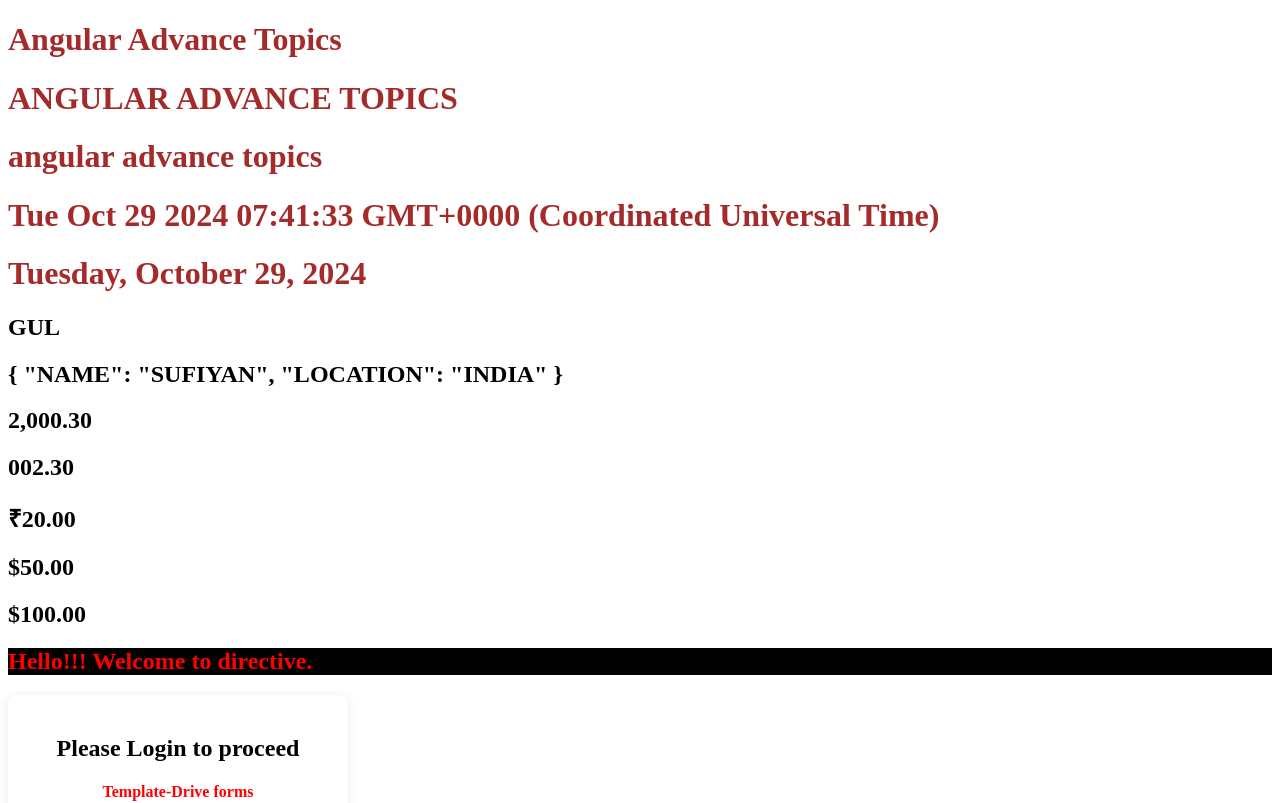
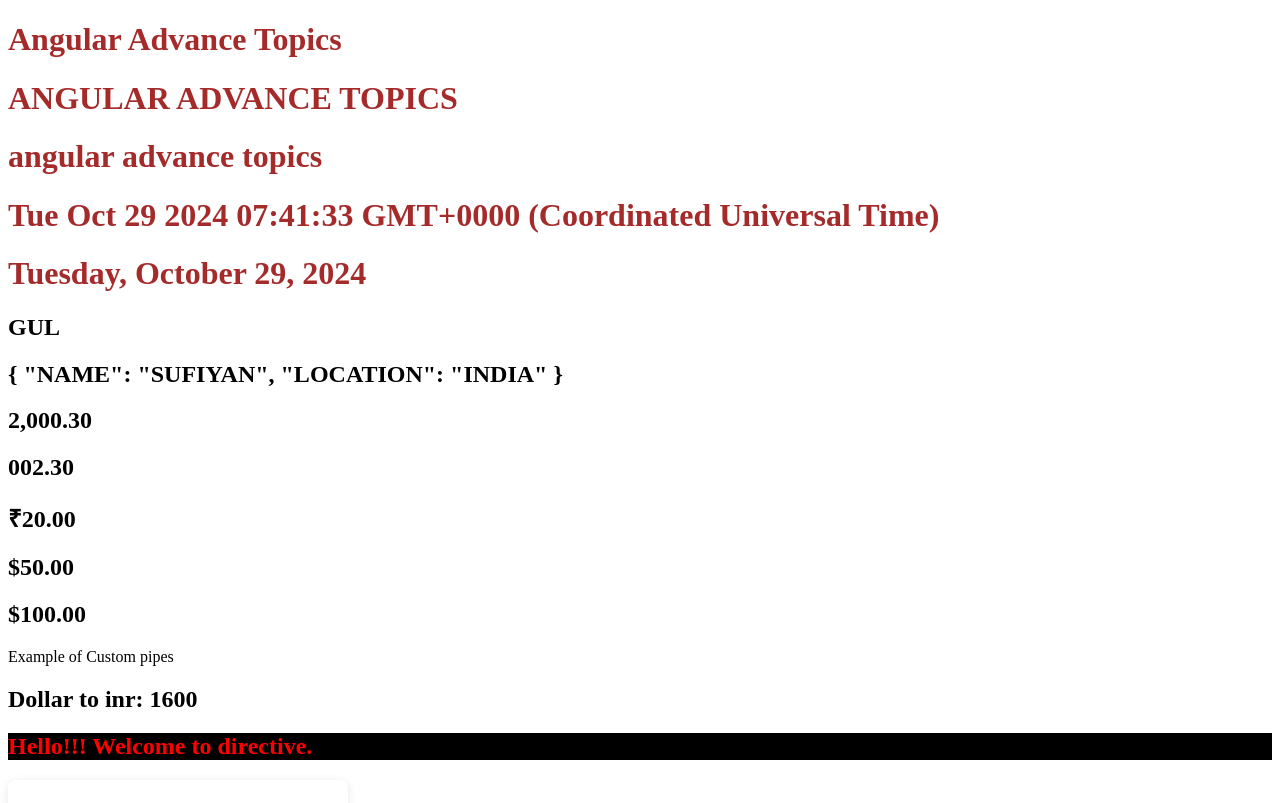
Before and after one commit to Sufiyan33/Learning-Angular, an Angular app in the folder Angular-Advance/advance/: page / in a window 1280 px wide. Shown: the top 803 px of the page. Built offline with nearby package versions, Linux system fonts and the light colour scheme.

Commit message:
Adding custom logics in pipes

```diff
--- a/Angular-Advance/advance/src/app/app.component.html
+++ b/Angular-Advance/advance/src/app/app.component.html
@@ -12,6 +12,10 @@
 <h2>{{20 | currency :'INR'}}</h2>
 <h2>{{50 | currency}}</h2>
 <h2>{{100 | currency : 'USD'}}</h2>
+
+<!-- Custom pipes -->
+ <p>Example of Custom pipes</p>
+ <h2>Dollar to inr: {{20 | usdToInr : 80}}</h2>
 
 <h2 appRedElement >{{directiveTitle}}</h2>
 
--- a/Angular-Advance/advance/src/app/pipes/usd-to-inr.pipe.ts
+++ b/Angular-Advance/advance/src/app/pipes/usd-to-inr.pipe.ts
@@ -6,8 +6,9 @@ import { Pipe, PipeTransform } from '@angular/core';
 })
 export class UsdToInrPipe implements PipeTransform {
 
-  transform(value: unknown, ...args: unknown[]): unknown {
-    return null;
+  transform(value: number, ...args: number[]): unknown {
+    const [x]=args;
+    return value * x;
   }
 
 }
```
